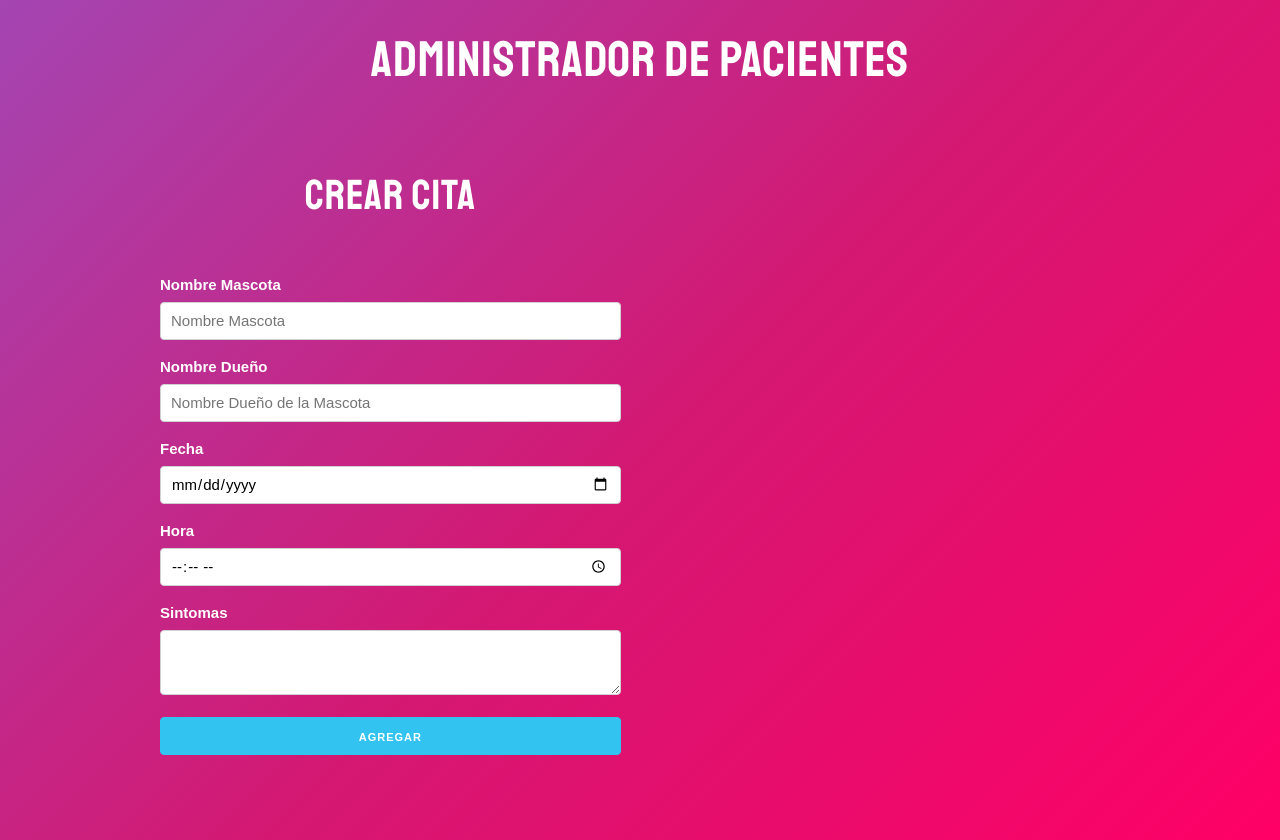
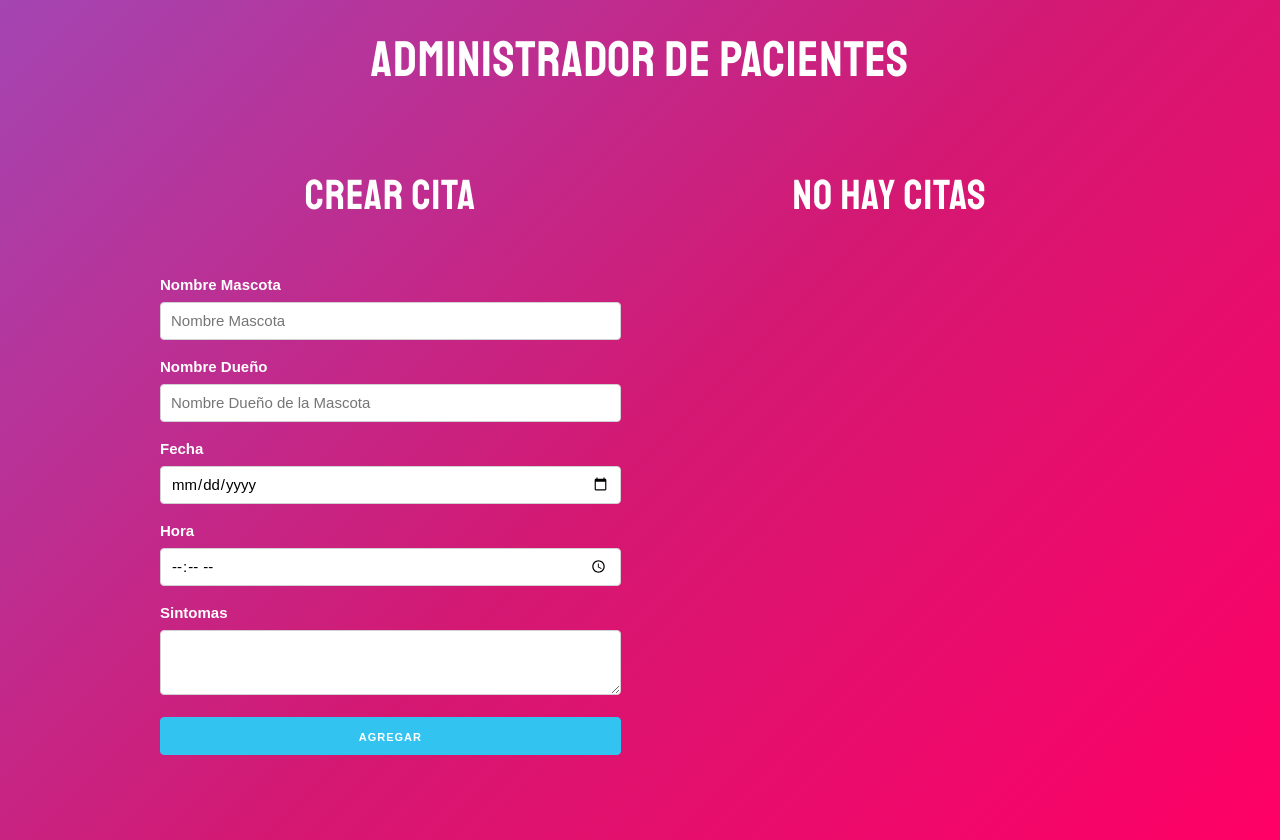
Before and after one commit to React-Development/citas-hooks, a React (Create React App) app: page / in a window 1280 px wide. Built offline with nearby package versions, Linux system fonts and the light colour scheme.

Commit message:
condicionally showing title on the Citas form

```diff
--- a/src/App.js
+++ b/src/App.js
@@ -135,6 +135,11 @@ function App() {
     guardarCita(nuevasCitas);
   }
 
+
+  // cargar condicionalmente un Titulo
+  const titulo = Object.keys(citas).length === 0 ? 'No hay Citas' : 'Administrar las citas';
+
+
   return (
     <Fragment>
       <h1>Administrador de Pacientes</h1>
@@ -144,6 +149,7 @@ function App() {
             <Formulario crearCita={crearCita} />
           </div>
           <div className="one-half column">
+            <h2>{titulo}</h2>
             {citas.map((cita, index) => (
               <Cita
                 key={index}
```
